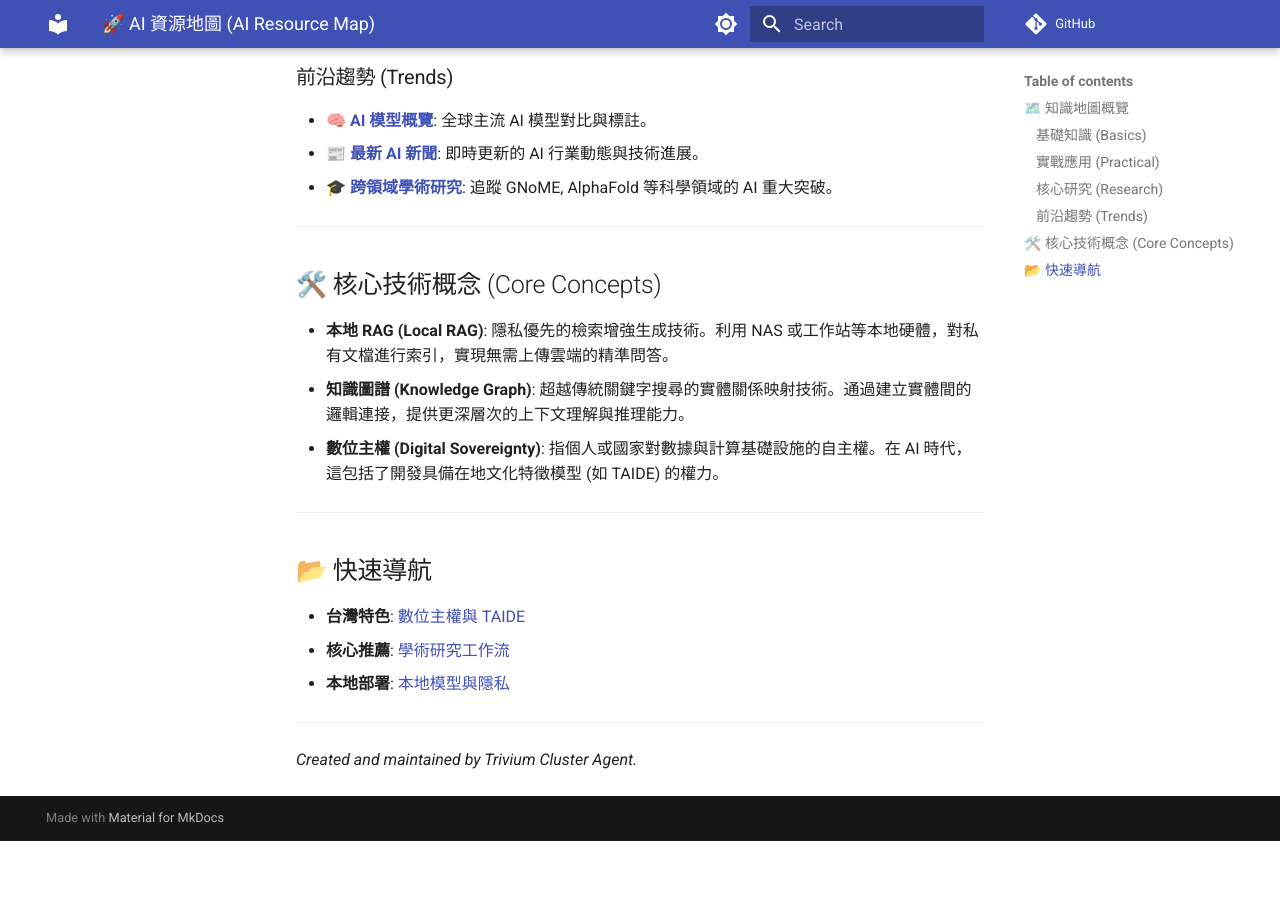
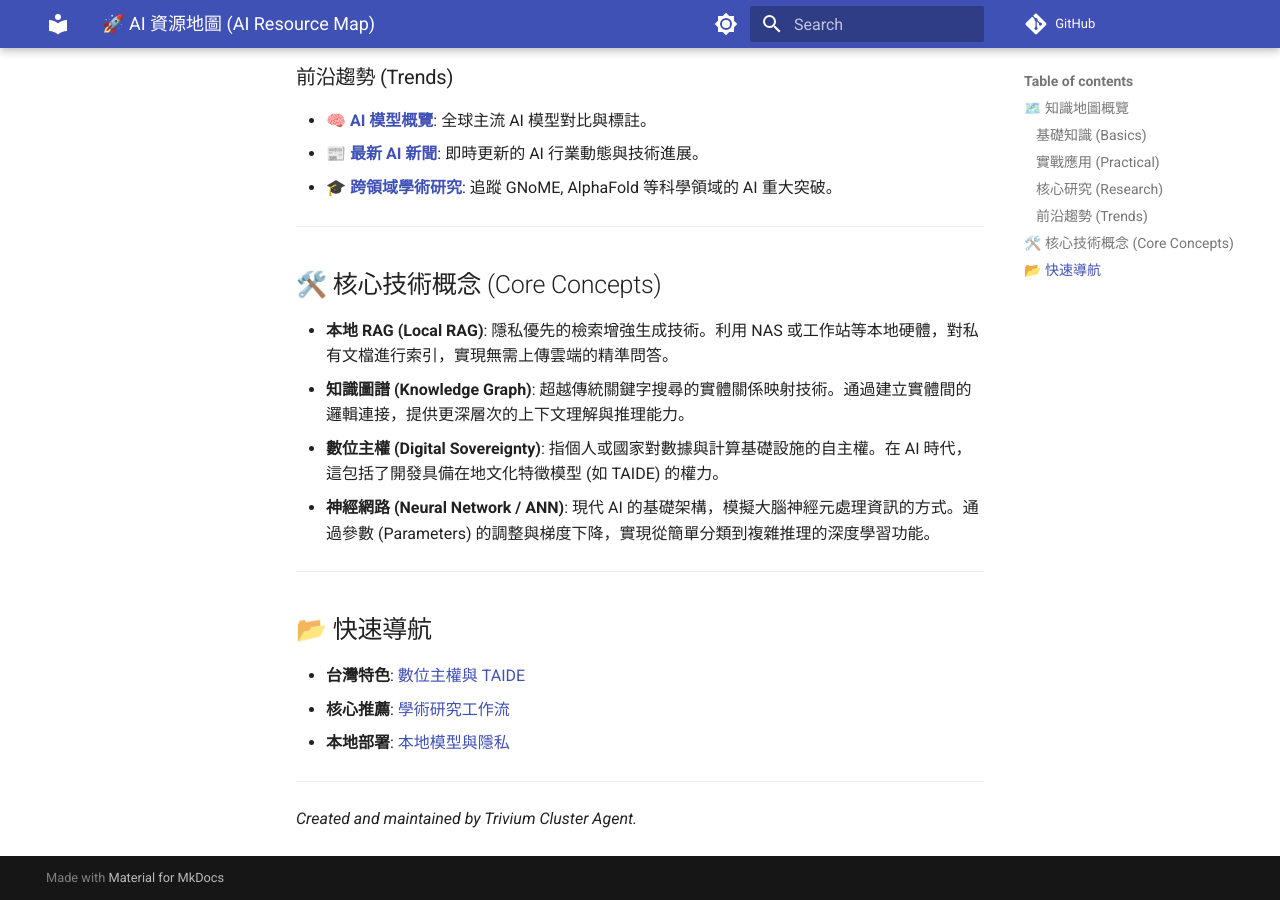
Before and after one commit to ultima6-tw/ai-map, an MkDocs documentation site: the page built from docs/zh/index.md, in a window 1280 px wide and 900 px high, scrolled down 862 px. Built offline with MkDocs 1.6.1 and Material for MkDocs 9.7.7, drawn with Linux system fonts in a browser that asks for light colours; comment, search, counter and statistics services are not loaded; before the commit the page ends 1703 px from its top, so only the background shows below that.

Commit message:
style: update index pages with neural network concept

```diff
--- a/docs/zh/index.md
+++ b/docs/zh/index.md
@@ -33,6 +33,7 @@
 - **本地 RAG (Local RAG)**: 隱私優先的檢索增強生成技術。利用 NAS 或工作站等本地硬體，對私有文檔進行索引，實現無需上傳雲端的精準問答。
 - **知識圖譜 (Knowledge Graph)**: 超越傳統關鍵字搜尋的實體關係映射技術。通過建立實體間的邏輯連接，提供更深層次的上下文理解與推理能力。
 - **數位主權 (Digital Sovereignty)**: 指個人或國家對數據與計算基礎設施的自主權。在 AI 時代，這包括了開發具備在地文化特徵模型 (如 TAIDE) 的權力。
+- **神經網路 (Neural Network / ANN)**: 現代 AI 的基礎架構，模擬大腦神經元處理資訊的方式。通過參數 (Parameters) 的調整與梯度下降，實現從簡單分類到複雜推理的深度學習功能。
 
 ---
 
```
Also changed, not shown: docs/en/index.md (+1 -0 lines).
